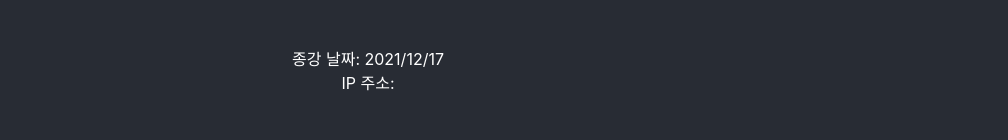
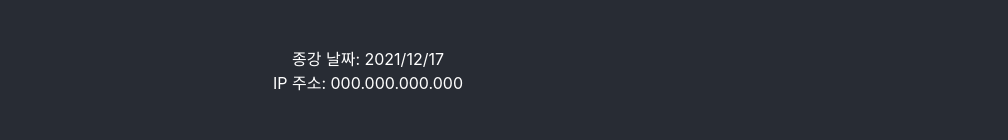
Before and after one commit to minr2kb/jongang-counter, a React (Create React App) app: page / in a window 1280 px wide. Shown: the part 249-389 px from the top of the page, without its empty margins (272-1280 px from the left). Built offline with nearby package versions, Linux system fonts and the light colour scheme; no server answers; the database is empty.

Commit message:
github link

```diff
--- a/package.json
+++ b/package.json
@@ -12,6 +12,7 @@
     "react": "^17.0.2",
     "react-dom": "^17.0.2",
     "react-moment": "1.1.1",
+    "react-router-dom": "5.3.0",
     "react-scripts": "4.0.3",
     "web-vitals": "^1.0.1"
   },
--- a/src/App.js
+++ b/src/App.js
@@ -42,7 +42,7 @@ function App() {
 	const [time, setTime] = useState("");
 	const [date, setDate] = useState("2021/12/17");
 	const [msg, setMsg] = useState("");
-	const [ip, setIP] = useState("");
+	const [ip, setIP] = useState("000.000.000.000");
 	const [chats, setChats] = useState([]);
 	const [windowDimensions, setWindowDimensions] = useState({
 		width: 500,
@@ -144,7 +144,9 @@ function App() {
 					fontSize: "small",
 					color: "rgba(255, 255, 255, 0.5)",
 					padding: "10px",
+					cursor: "pointer",
 				}}
+				onClick={() => window.open("https://github.com/minr2kb")}
 			>
 				2021 (c) Kyungbae Min
 			</div>
@@ -219,8 +221,8 @@ function App() {
 							className="chat-box"
 							style={{
 								width:
-									windowDimensions.width > 500
-										? "60vw"
+									windowDimensions.width > 700
+										? "50vw"
 										: "80vw",
 							}}
 							key={chat.timestamp}
```
Also changed, not shown: 1 other file (tests, documents, lock files or other folders).
